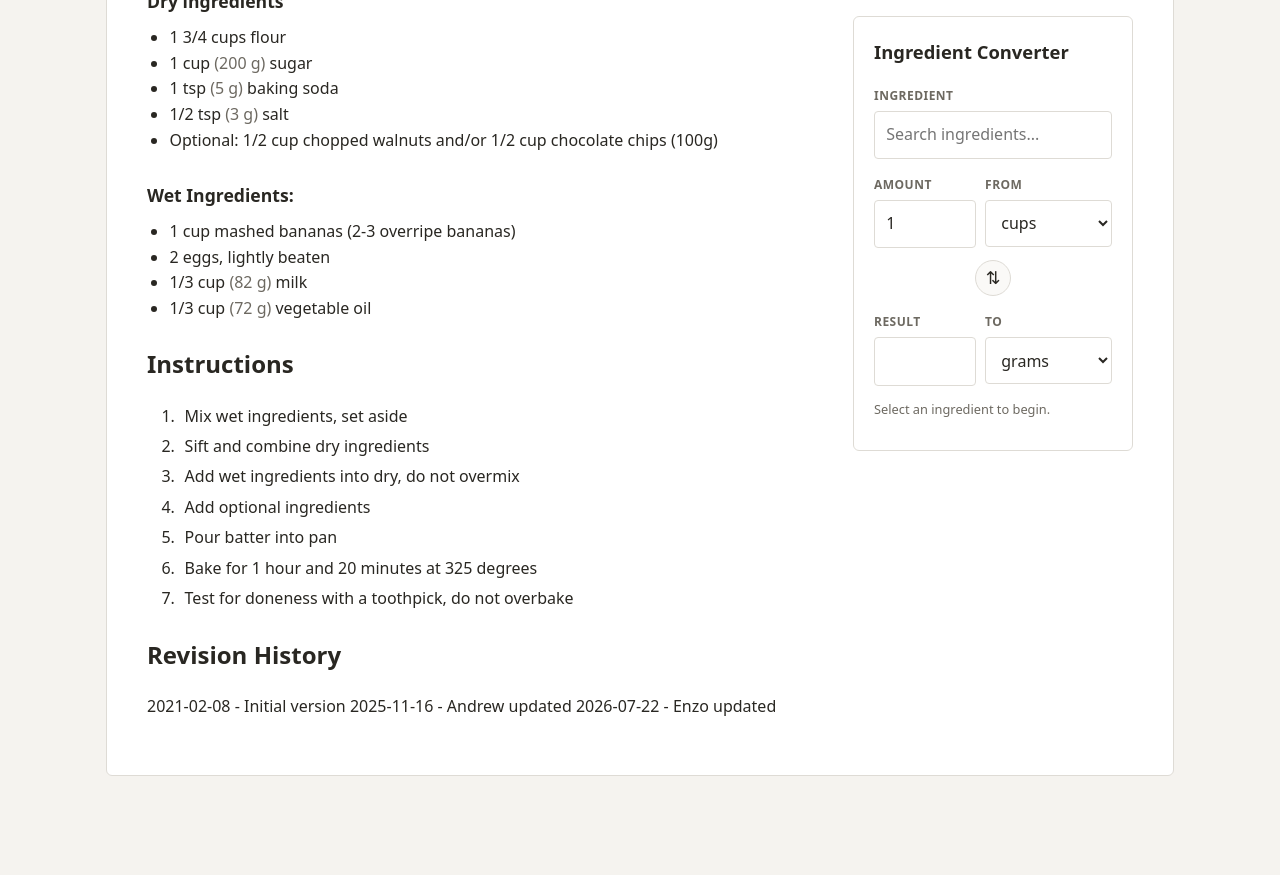
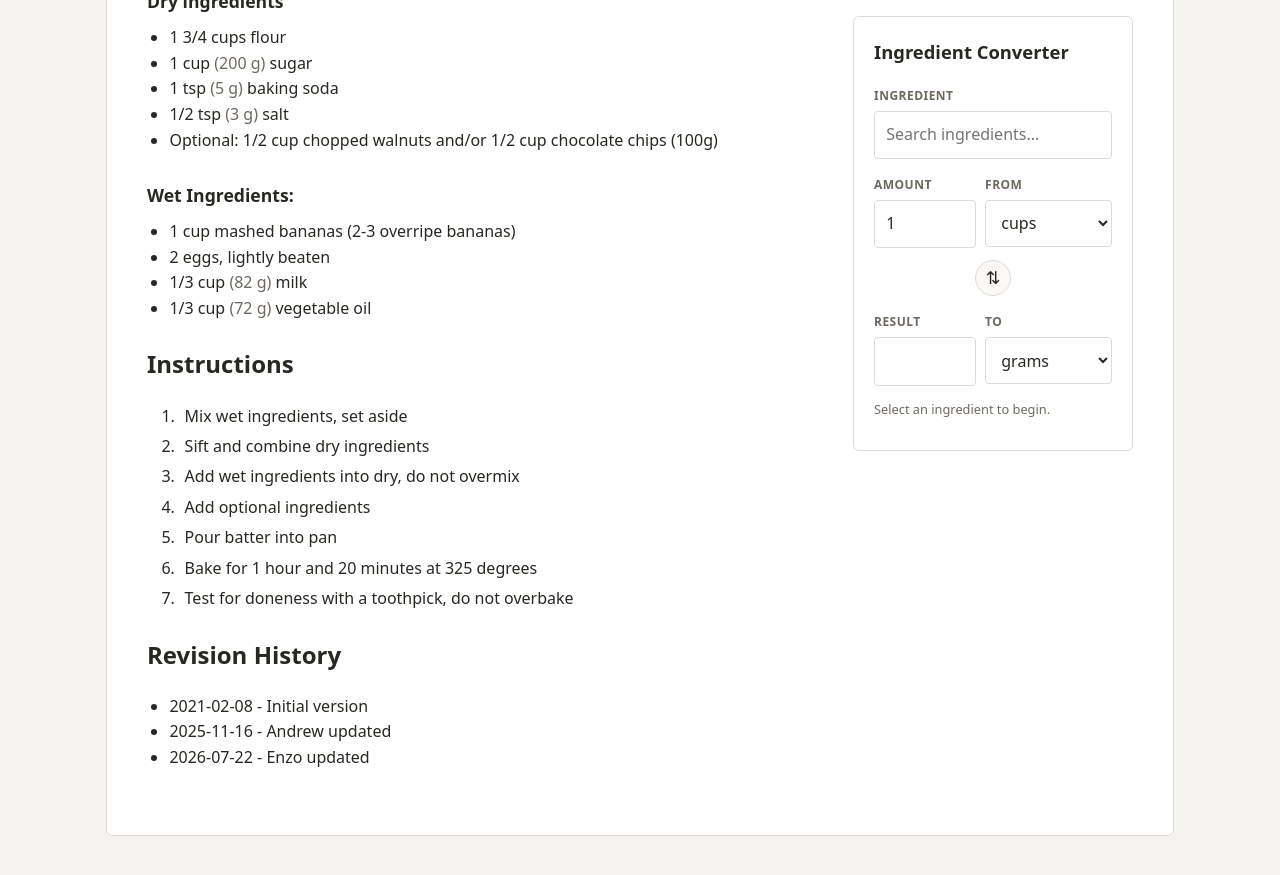
Before and after one commit to sundaycake/recipes, a Jekyll site: the page built from _recipes/banana-bread-loaf.md, in a window 1280 px wide and 900 px high, scrolled down 796 px. Shown: the top 875 px of the window. Built offline with Jekyll 4.4.1, drawn with Linux system fonts in a browser that asks for light colours; before the commit the page ends 1636 px from its top, so only the background shows below that.

```diff
--- a/_recipes/banana-bread-loaf.md
+++ b/_recipes/banana-bread-loaf.md
@@ -60,6 +60,6 @@ source_url:
 ## Adaptation
 
 ## Revision History
-2021-02-08 - Initial version
-2025-11-16 - Andrew updated
-2026-07-22 - Enzo updated
+- 2021-02-08 - Initial version
+- 2025-11-16 - Andrew updated
+- 2026-07-22 - Enzo updated
```
